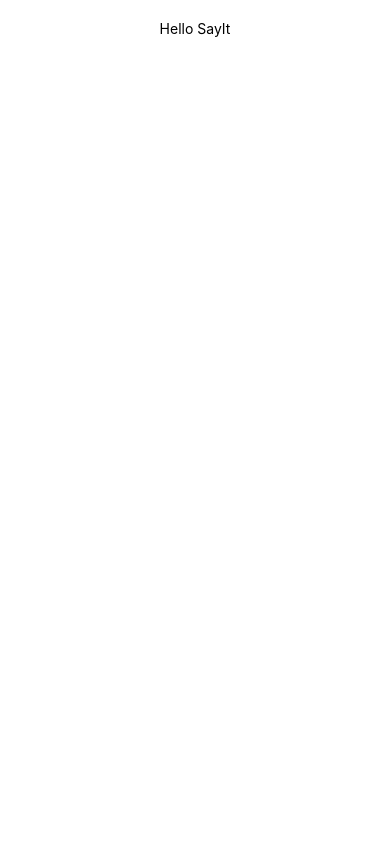
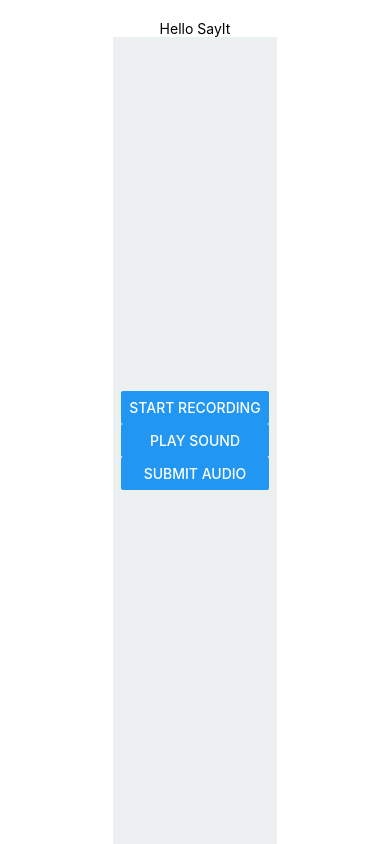
Before and after one commit to ramvignesh-manokaran/SayIt, a React Native app: screen / in a window 390 px wide. Built offline with nearby package versions, Linux system fonts and the light colour scheme.

Commit message:
[Ram] Audio Player Spiking

```diff
--- a/App.tsx
+++ b/App.tsx
@@ -1,15 +1,17 @@
-import { StatusBar } from 'expo-status-bar';
-import React from 'react';
-import {  Text, View } from 'react-native';
-import { styles } from './src/styles/app';
+import { StatusBar } from "expo-status-bar";
+import React from "react";
+import { Text, View } from "react-native";
+import AudioRecorder from "./src/components/AudioRecorder";
+import { styles } from "./src/styles/app";
 
 const SayItApp = () => {
   return (
     <View style={styles.container}>
       <Text>Hello SayIt</Text>
       <StatusBar style="auto" />
+      <AudioRecorder />
     </View>
   );
-}
+};
 
 export default SayItApp;
--- a/app.json
+++ b/app.json
@@ -4,9 +4,9 @@
     "slug": "SayIt",
     "version": "1.0.0",
     "orientation": "portrait",
-    "icon": "./assets/icon.png",
+    "icon": "./src/assets/images/icon.png",
     "splash": {
-      "image": "./assets/splash.png",
+      "image": "./src/assets/images/splash.png",
       "resizeMode": "contain",
       "backgroundColor": "#ffffff"
     },
--- /dev/null
+++ b/src/components/AudioRecorder/index.tsx
@@ -0,0 +1,123 @@
+import React, { useState } from "react";
+import { Button, View, StyleSheet, Platform, Text } from "react-native";
+import { Audio } from "expo-av";
+import * as FileSystem from "expo-file-system";
+import axios from "axios";
+
+const styles = StyleSheet.create({
+  container: {
+    flex: 1,
+    justifyContent: "center",
+    backgroundColor: "#ecf0f1",
+    padding: 8
+  }
+});
+
+const AudioRecorder = () => {
+  const [recording, setRecording] = useState<Audio.Recording>();
+  const [recordedURI, setRecordedURI] = useState<string | null>();
+  const [speechText, setSpeechText] = useState<any>();
+
+  const startRecording = async () => {
+    try {
+      console.log("Requesting permissions..");
+      await Audio.requestPermissionsAsync();
+      await Audio.setAudioModeAsync({
+        allowsRecordingIOS: true,
+        playsInSilentModeIOS: true
+      });
+      console.log("Starting recording..");
+      const { recording } = await Audio.Recording.createAsync(
+        Audio.RECORDING_OPTIONS_PRESET_HIGH_QUALITY
+      );
+      setRecording(recording);
+      console.log("Recording started");
+    } catch (err) {
+      console.error("Failed to start recording", err);
+    }
+  };
+
+  const stopRecording = async () => {
+    console.log("Stopping recording..");
+    setRecording(undefined);
+    if (recording) {
+      await recording.stopAndUnloadAsync();
+      const uri = recording.getURI();
+      setRecordedURI(uri);
+      console.log("Recording stopped and stored at", uri);
+    }
+  };
+
+  const playSound = async () => {
+    if (recordedURI) {
+      const playbackInstance = new Audio.Sound();
+      const source = {
+        uri: recordedURI
+      };
+      await playbackInstance.loadAsync(source);
+      playbackInstance.playAsync();
+    }
+  };
+
+  const submitAudio = async () => {
+    if (recordedURI) {
+      try {
+        const { uri } = await FileSystem.getInfoAsync(recordedURI);
+
+        const formData = new FormData();
+        formData.append(
+          "file",
+          uri,
+          Platform.OS === "ios" ? `${Date.now()}.wav` : `${Date.now()}.m4a`
+        );
+
+        const requestOptions = {
+          method: "POST",
+          headers: { "Content-Type": "multipart/form-data" },
+          body: formData
+        };
+
+        fetch("https://localhost:3005")
+          .then(response => response.text())
+          .then(text => setSpeechText(text))
+          .catch(function(error) {
+            console.log(
+              "There has been a problem with your fetch operation: " +
+                error.message
+            );
+            throw error;
+          });
+
+        // fetch("https://jsonplaceholder.typicode.com/posts", {
+        //   method: "POST",
+        //   body: JSON.stringify({
+        //     title: "foo",
+        //     body: "bar",
+        //     userId: 1
+        //   }),
+        //   headers: {
+        //     "Content-type": "application/json; charset=UTF-8"
+        //   }
+        // })
+        //   .then(response => response.text())
+        //   .then(text => setSpeechText(text));
+      } catch (error) {
+        console.log("There was an error reading file", error);
+      }
+    }
+  };
+
+  return (
+    <View style={styles.container}>
+      <Button
+        title={recording ? "Stop Recording" : "Start Recording"}
+        onPress={recording ? stopRecording : startRecording}
+      />
+      <Button title="Play Sound" onPress={playSound} />
+      <Button title="Submit Audio" onPress={submitAudio} />
+      <Text>{speechText}</Text>
+    </View>
+  );
+};
+
+export default AudioRecorder;
```
Also changed, not shown: package.json (+5 -2 lines), 2 other files (tests, documents, lock files or other folders).
